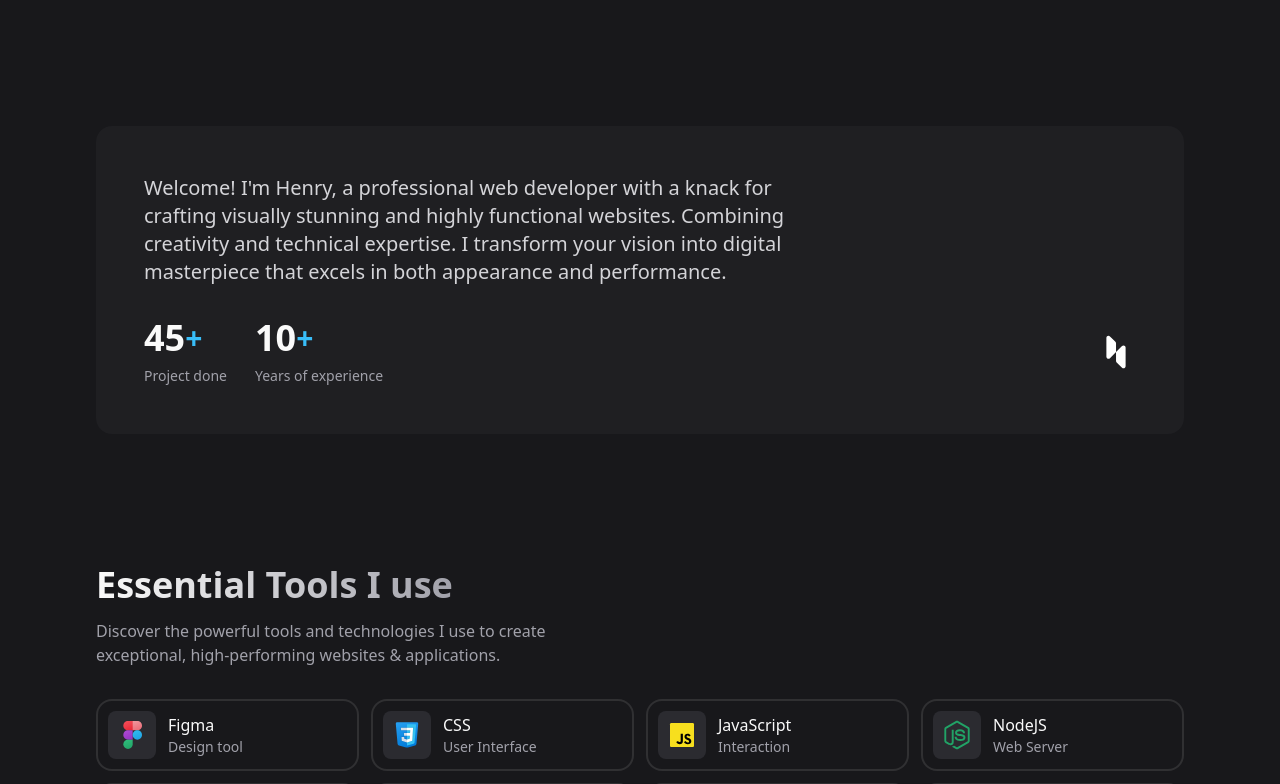
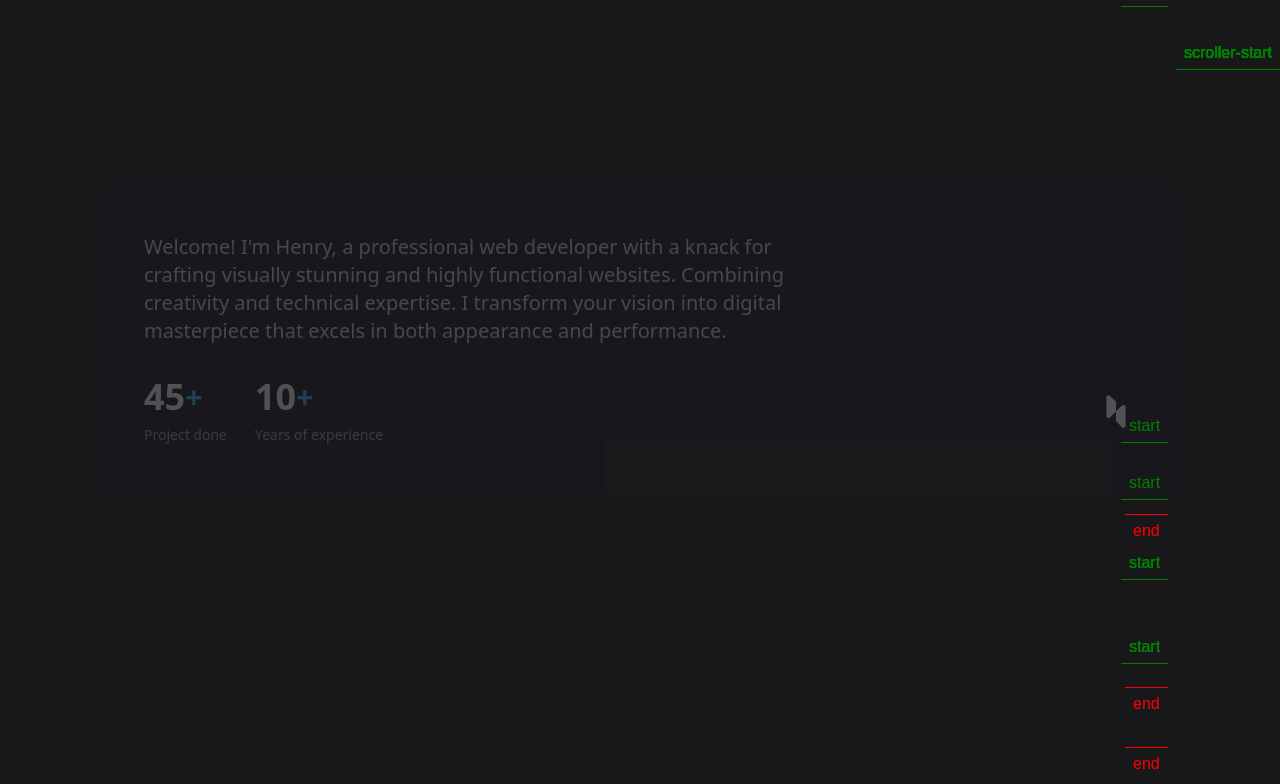
Before and after one commit to jkimsuzuki/portfolio_resume-React.Vite, a React (Vite) app in the folder portfolio/: page / in a window 1280 px wide. Shown: the part 731-1515 px from the top of the page. Built offline with nearby package versions, Linux system fonts and the light colour scheme.

Commit message:
Add GSAP scroll animation Step 1

```diff
--- a/portfolio/package.json
+++ b/portfolio/package.json
@@ -10,6 +10,8 @@
     "preview": "vite preview"
   },
   "dependencies": {
+    "@gsap/react": "^2.1.2",
+    "gsap": "^3.12.7",
     "lenis": "^1.2.3",
     "prop-types": "^15.8.1",
     "react": "^19.0.0",
--- a/portfolio/src/App.jsx
+++ b/portfolio/src/App.jsx
@@ -7,7 +7,16 @@
 /**
  * Node modules
  */
-import { ReactLenis } from 'lenis/react'
+import { ReactLenis } from 'lenis/react';
+import gsap from "gsap";
+import { ScrollTrigger } from "gsap/ScrollTrigger";
+import { useGSAP } from '@gsap/react';
+
+
+/**
+ * Node modules
+ */
+gsap.registerPlugin(useGSAP, ScrollTrigger);
 
 
 /**
@@ -22,7 +31,28 @@
 import Footer from "./components/Footer";
 
 
+
 const App = () => {
+
+  useGSAP(() => {
+    const elements = gsap.utils.toArray('.reveal-up');
+
+    elements.forEach((element) => {
+      gsap.to(element, {
+        scrollTrigger: {
+          trigger: element,
+          start: '-200 bottom',
+          end: 'bottom 80%',
+          scrub: true,
+          markers: true
+        },
+        y: 0,
+        opacity: 1,
+        duration: 1,
+        ease: 'power2.out'
+      })
+    });
+  });
 
   return (
     <ReactLenis root>
--- a/portfolio/src/components/About.jsx
+++ b/portfolio/src/components/About.jsx
@@ -24,7 +24,7 @@
     >
         <div className="container">
 
-            <div className="bg-zinc-800/50 p-7 rounded-2xl md:p-12">
+            <div className="bg-zinc-800/50 p-7 rounded-2xl md:p-12 reveal-up">
               <p className="text-zinc-300 mb-4 md:mb-8 md:text-xl md:max-w-[60ch]">
               Welcome! I&apos;m Henry, a professional web developer with a knack for crafting visually stunning and highly functional websites. Combining creativity and technical expertise. I transform your vision into digital masterpiece that excels in both appearance and performance.
               </p>
--- a/portfolio/src/components/Skill.jsx
+++ b/portfolio/src/components/Skill.jsx
@@ -59,11 +59,11 @@
     <section className="section">
         <div className="container">
 
-            <h2 className="headline-2">
+            <h2 className="headline-2 reveal-up">
               Essential Tools I use
             </h2>
 
-            <p className="text-zinc-400 mt-3 mb-8 max-w-[50ch]">
+            <p className="text-zinc-400 mt-3 mb-8 max-w-[50ch] reveal-up">
               Discover the powerful tools and technologies I use to create exceptional, high-performing websites & applications.
             </p>
 
@@ -75,6 +75,7 @@
                           imgSrc={imgSrc}
                           label={label}
                           desc={desc}
+                          classes="reveal-up"
                         />
                     ))
                 }
--- a/portfolio/src/index.css
+++ b/portfolio/src/index.css
@@ -69,6 +69,9 @@
     @apply pt-20 lg:pt-32
 }
 
+.reveal-up {
+    @apply translate-y-20 opacity-0
+}
 
 
 /* ------------------------------------- *\
```
Also changed, not shown: 1 other file (tests, documents, lock files or other folders).
